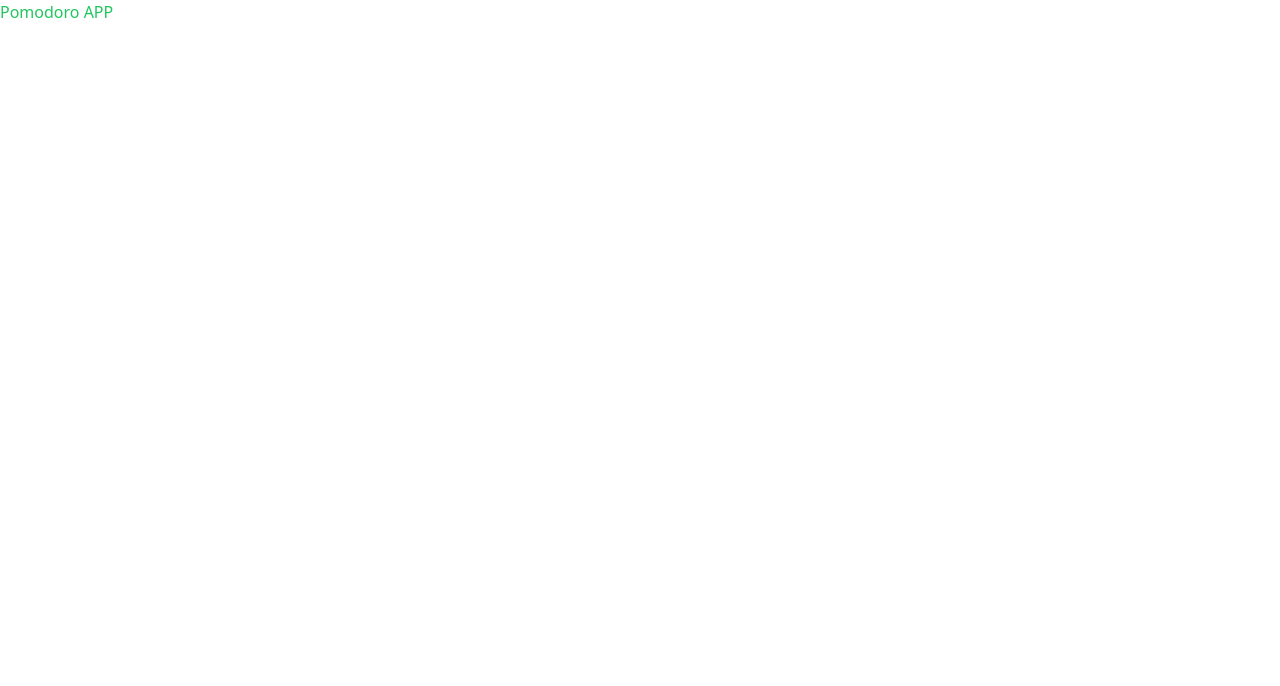
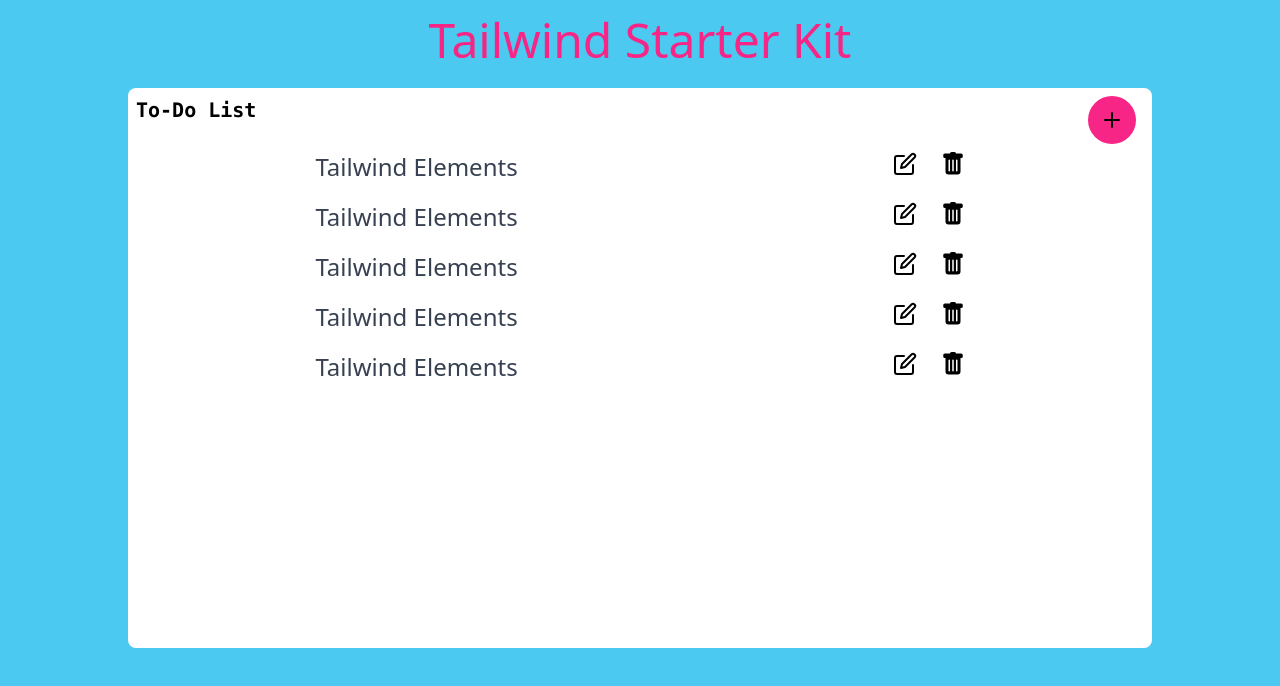
Before and after one commit to lannisterrr/pomodoro, a React (Create React App) app: page / in a window 1280 px wide. Shown: the top 686 px of the page. Built offline with nearby package versions, Linux system fonts and the light colour scheme.

Commit message:
[feat]: home page

```diff
--- a/package.json
+++ b/package.json
@@ -9,6 +9,7 @@
     "@testing-library/user-event": "^13.5.0",
     "react": "^17.0.2",
     "react-dom": "^17.0.2",
+    "react-icons": "^4.3.1",
     "react-scripts": "5.0.0",
     "web-vitals": "^2.1.4"
   },
--- a/src/App.css
+++ b/src/App.css
@@ -10,3 +10,17 @@
   margin: 0;
   padding: 0;
 }
+
+@layer components {
+  .sidebar-icon {
+    @apply relative flex items-center justify-center h-12 w-12
+        mt-2 mb-2 mr-4 bg-secondary dark:bg-gray-500 dark:text-blue-400
+          hover:text-white rounded-3xl hover:rounded-xl transition-all ease-linear cursor-pointer;
+  }
+
+  .sidebar-tooltip {
+    @apply absolute w-auto p-2 m-2 min-w-max right-14 rounded-md
+          shadow-md text-white bg-secondary text-base font-bold transition-all
+           duration-100 scale-0 origin-right;
+  }
+}
--- a/src/App.js
+++ b/src/App.js
@@ -1,9 +1,10 @@
 import './App.css';
+import AddTask from './components/AddTask';
 
 function App() {
   return (
     <div className="App">
-      <h2 className="text-green-500">Pomodoro APP</h2>
+      <AddTask />
     </div>
   );
 }
--- /dev/null
+++ b/src/components/AddTask.js
@@ -0,0 +1,45 @@
+import { BsPlus, BsFillTrashFill } from 'react-icons/bs';
+import { FiEdit } from 'react-icons/fi';
+function AddTask() {
+  return (
+    <>
+      <div className="w-screen flex-col justify-center items-center min-h-screen bg-primary">
+        <h1 class="text-3xl md:text-5xl p-4 font-normal leading-normal mt-0 mb-2 text-secondary text-center">
+          Tailwind Starter Kit
+        </h1>
+        <main className="mx-auto flex-1 bg-white max-w-[90%] md:max-w-[80%] min-h-[70vh] rounded-lg">
+          <div className="flex justify-between">
+            <p className="font-mono p-2 text-xl font-bold"> To-Do List</p>
+            <CTAIcon icon={<BsPlus size="32" />} text="Add task" />
+          </div>
+          <TODO />
+          <TODO />
+          <TODO />
+          <TODO />
+          <TODO />
+        </main>
+      </div>
+    </>
+  );
+}
+
+const CTAIcon = ({ icon, text = 'tooltip' }) => (
+  <div className="sidebar-icon group">
+    {icon}
+    <div className="sidebar-tooltip md:group-hover:scale-100">{text}</div>
+  </div>
+);
+
+const TODO = () => (
+  <div className="mx-auto flex justify-around mb-3">
+    <h4 class="font-medium leading-tight text-2xl mt-0 mb-2 text-gray-700">
+      Tailwind Elements
+    </h4>
+    <div className="flex gap-6">
+      <FiEdit size="24" />
+      <BsFillTrashFill size="24" />
+    </div>
+  </div>
+);
+
+export default AddTask;
--- a/tailwind.config.js
+++ b/tailwind.config.js
@@ -5,7 +5,12 @@
   darkMode: 'class',
   content: ['./src/**/*.{html,js,jsx,ts,tsx}', './public/index.html'],
   theme: {
-    extend: {},
+    extend: {
+      colors: {
+        primary: '#4cc9f0',
+        secondary: '#f72585',
+      },
+    },
   },
   plugins: [],
 };
```
Also changed, not shown: 1 other file (tests, documents, lock files or other folders).
